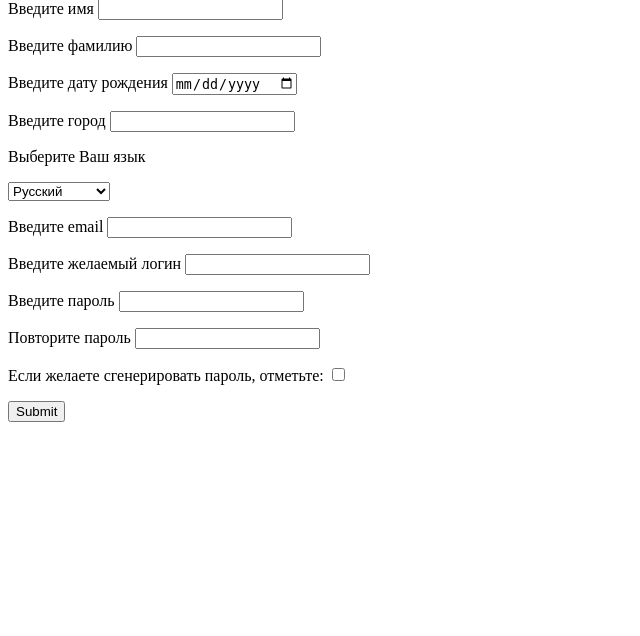
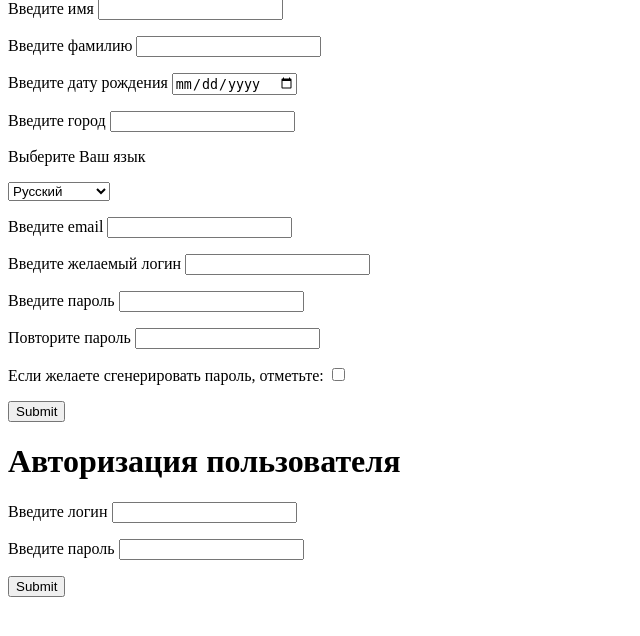
Before and after one commit to VAegorov/ses, a PHP site: page / in a window 1280 px wide. Shown: the part 67-703 px from the top of the page, without its empty margins (0-640 px from the left). Run offline with PHP 8.4, Linux system fonts and the light colour scheme.

Commit message:
Добавлена авторизация

```diff
--- a/index.php
+++ b/index.php
@@ -21,6 +21,23 @@ function generatorSalt()
        $salt .= chr(mt_rand(33, 126));
    }
    return $salt;
+}
+
+//авторизация
+if (isset($_POST['authoriz'])) {
+    $login = mysqli_real_escape_string($link, trim($_POST['login']));
+    $query = sprintf("SELECT * FROM authoriz WHERE login='%s'", $login);
+    $r = mysqli_query($link, $query);
+    $user = mysqli_fetch_assoc($r);
+    if (!empty($user)) {
+        if ($user['password'] === md5(trim($_POST['password']).$user['salt'])) {
+            //стартуем сессию и делаем авторизацию
+            echo "Добро пожаловать";
+        } else echo "Неправильный логин или пароль.";
+    } else {
+        //на самом деле такого логина нет, но пишем для введения в заблуждение злоумышленника
+        echo "Неправильный логин или пароль.";
+    }
 }
 
 //регистрация
@@ -56,7 +73,7 @@ if (isset($_POST['submit'])) {
                 $age = mysqli_real_escape_string($link, trim($_POST['age']));
                 $city = mysqli_real_escape_string($link, trim($_POST['city']));
                 $language = mysqli_real_escape_string($link, trim($_POST['language']));
-                $salt = generatorSalt();//add
+                $salt = generatorSalt();
                 $password = md5(trim($_POST['password']).$salt);
                 $date = date('Y-m-d H:i:s');
                 $query = sprintf('INSERT INTO authoriz (name, surname, age, city, language, password, email, login,
@@ -95,3 +112,10 @@ if (isset($_POST['submit'])) {
     <p>Если желаете сгенерировать пароль, отметьте: <input type="checkbox" name="checkbox"></p>
     <input type="submit" name="submit">
 </form>
+
+<h1>Авторизация пользователя</h1>
+<form action="" method="POST">
+    <p>Введите логин <input type="text" name="login"></p>
+    <p>Введите пароль <input type="password" name="password"></p>
+    <input type="submit" name="authoriz">
+</form>
```
